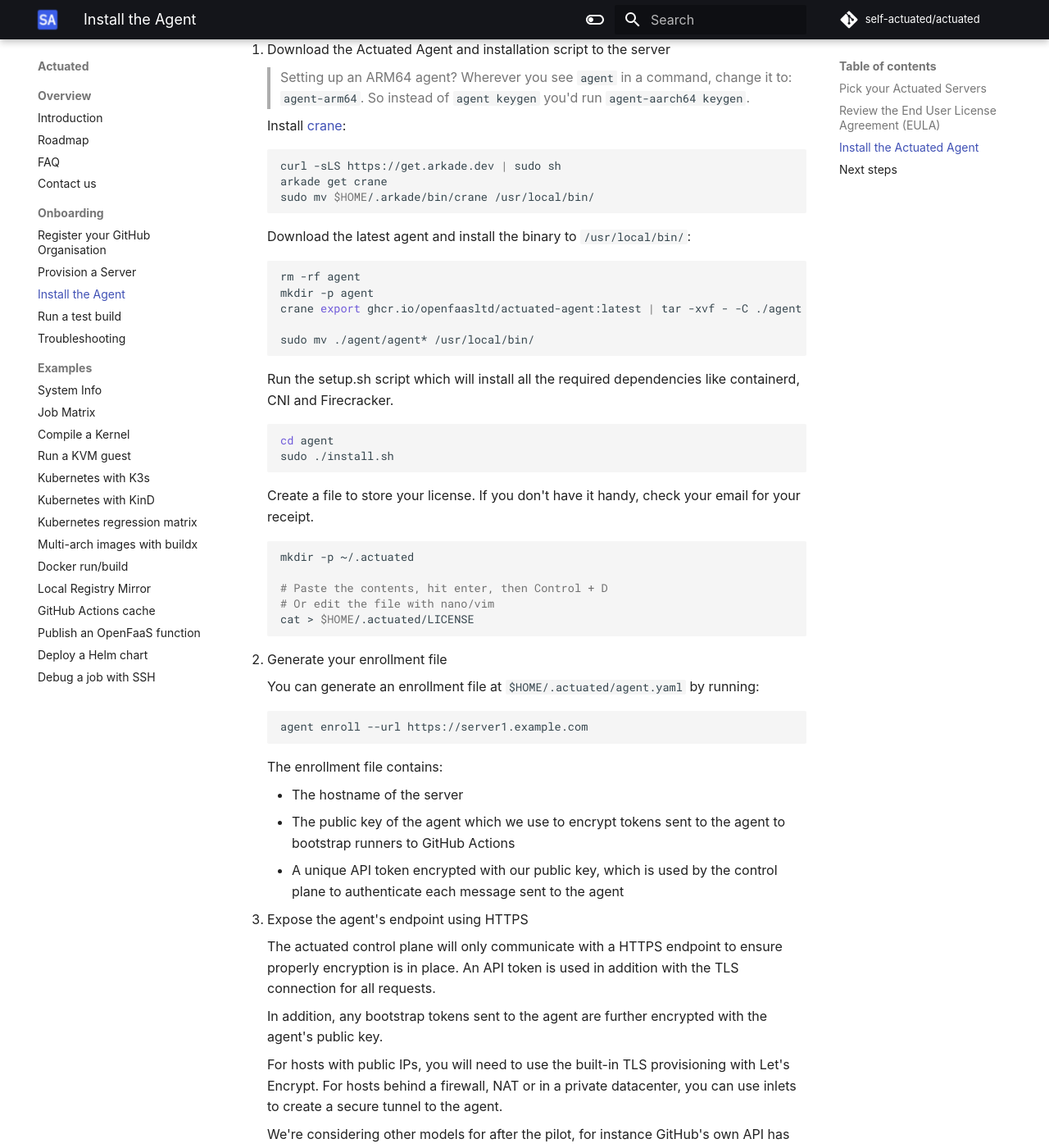
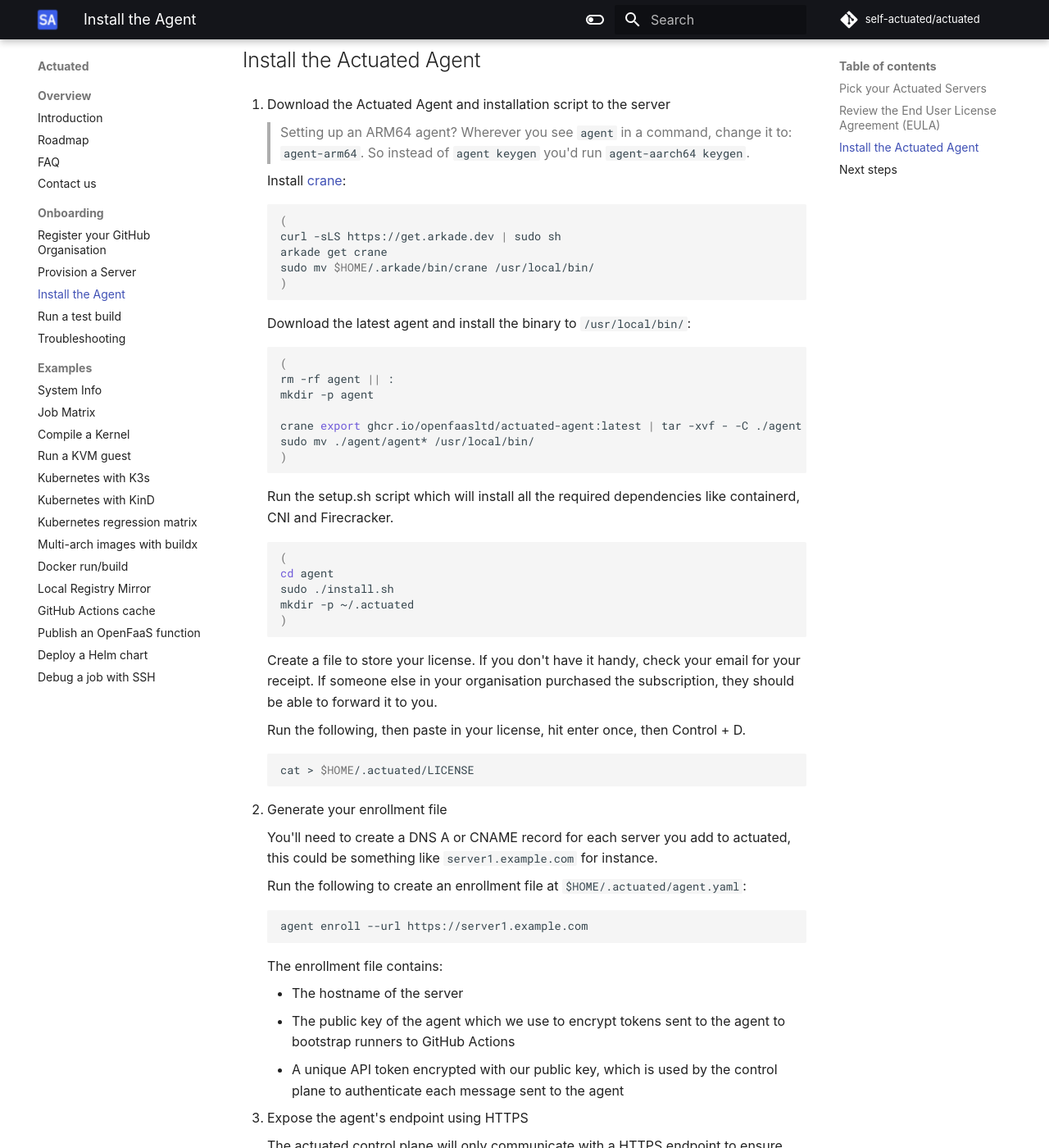
Before and after one commit to welteki/docs.actuated.dev, an MkDocs documentation site: the page built from docs/install-agent.md, in a window 1280 px wide and 1400 px high, scrolled down 879 px. Shown: the whole window at 82% size. Built offline with MkDocs 1.6.1 and Material for MkDocs 9.7.7, drawn with Linux system fonts in a browser that asks for light colours; some web fonts are replaced; some of the changed text lies outside the part shown.

Commit message:
Update instructions for agent
Signed-off-by: Alex Ellis (OpenFaaS Ltd) <alexellis2@gmail.com>

````diff
--- a/docs/install-agent.md
+++ b/docs/install-agent.md
@@ -6,7 +6,7 @@
 2. A VM image launched by the agent, with all the preinstalled software found on a hosted GitHub Actions runner.
 3. Our own control plane that talks to GitHub on your behalf, and schedules builds across your fleet of agents.
 
-We look after 2 and 3 which means you just have to set up one or more agent to get started.
+All we need you to do is to install our agent on one or more servers, then we take care of the rest. We'll even be able to tell you if your server goes offline for any reason.
 
 !!! info "Have you registered your organisation yet?"
     Before you can add an agent, you or your GitHub organisation admin will need to install the: [Actuated GitHub App](register).
@@ -19,6 +19,8 @@
 
 Make sure you've read the [Actuated EULA](https://github.com/self-actuated/actuated/blob/master/EULA.md) before registering your organisation with the actuated GitHub App, or starting the agent binary on one of your hosts.
 
+If you missed it in the "Provision a Server" page, we recommend you use Ubuntu 22.04 as the host operating system on your Server.
+
 ## Install the Actuated Agent
 
 1. Download the Actuated Agent and installation script to the server
@@ -28,41 +30,48 @@
     Install [crane](https://github.com/google/go-containerregistry/releases):
 
     ```bash
+    (
     curl -sLS https://get.arkade.dev | sudo sh
     arkade get crane
     sudo mv $HOME/.arkade/bin/crane /usr/local/bin/
+    )
     ```
 
     Download the latest agent and install the binary to `/usr/local/bin/`:
 
     ```bash
-    rm -rf agent
+    (
+    rm -rf agent || :
     mkdir -p agent
+
     crane export ghcr.io/openfaasltd/actuated-agent:latest | tar -xvf - -C ./agent
-
     sudo mv ./agent/agent* /usr/local/bin/
+    )
     ```
 
     Run the setup.sh script which will install all the required dependencies like containerd, CNI and Firecracker.
 
     ```bash
+    (
     cd agent
     sudo ./install.sh
+    mkdir -p ~/.actuated
+    )
     ```
 
-    Create a file to store your license. If you don't have it handy, check your email for your receipt.
+    Create a file to store your license. If you don't have it handy, check your email for your receipt. If someone else in your organisation purchased the subscription, they should be able to forward it to you.
+
+    Run the following, then paste in your license, hit enter once, then Control + D.
 
     ```bash
-    mkdir -p ~/.actuated
-
-    # Paste the contents, hit enter, then Control + D
-    # Or edit the file with nano/vim
     cat > $HOME/.actuated/LICENSE
     ```
 
 2. Generate your enrollment file
 
-    You can generate an enrollment file at `$HOME/.actuated/agent.yaml` by running:
+    You'll need to create a DNS A or CNAME record for each server you add to actuated, this could be something like `server1.example.com` for instance.
+
+    Run the following to create an enrollment file at `$HOME/.actuated/agent.yaml`:
 
     ```bash
     agent enroll --url https://server1.example.com
@@ -157,11 +166,21 @@
     sudo journalctl -u actuated --since today -f
     ```
 
-6. Send us your agent's connection info
+6. Check that the control-plane is accessible
+
+    ```bash
+    curl -i https://server1.example.com
+    ```
+
+    A correct response is a *403*.
+
+7. Send us your agent's connection info
 
     Share the `$HOME/.actuated/agent.yaml` file with us so we can add your agent to the actuated control plane.
 
     We'll let you know once we've added your agent to actuated and then it's over to you to start running your builds.
+
+    Once you've run our test build, you need to run the steps for systemd mentioned above.
 
 ## Next steps
 
````
